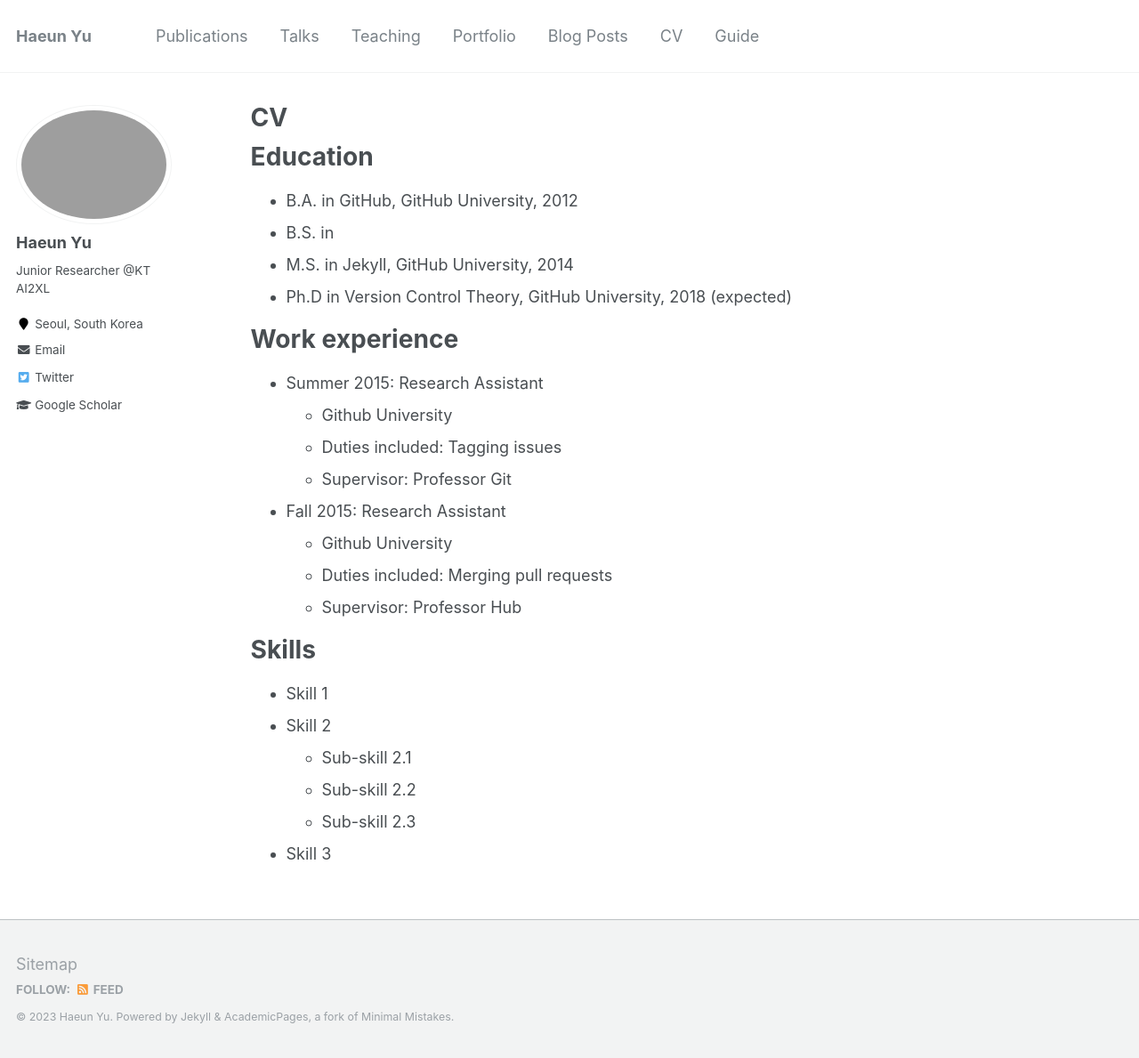
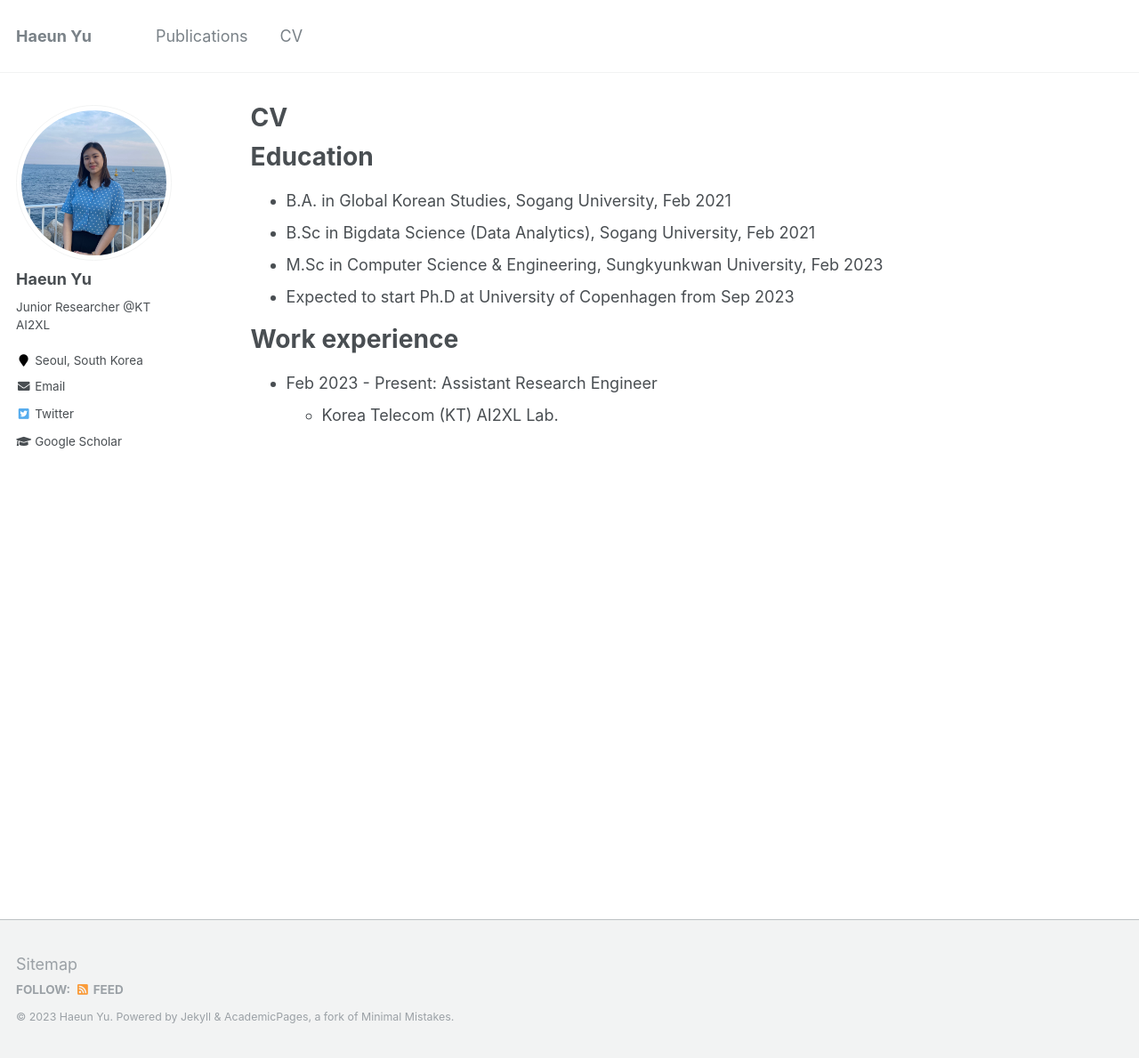
Before and after one commit to HaeunYu/haeunyu.github.io, a Jekyll site: the page built from _pages/cv.md, in a window 1280 px wide and 1189 px high. Shown: the whole window at 89% size. Built offline with Jekyll 4.4.1, drawn with Linux system fonts in a browser that asks for light colours.

Commit message:
color change

```diff
--- a/_config.yml
+++ b/_config.yml
@@ -77,13 +77,11 @@ analytics:
   google:
     tracking_id          :
 
-# favicon
-favicon: "pink_favicon.png"
 
 # Site Author
 author:
   name             : "Haeun Yu"
-  avatar           : "profile.png"
+  avatar           : "haeunyu.jpg"
   bio              : "Junior Researcher @KT AI2XL"
   location         : "Seoul, South Korea"
   employer         :
--- a/_data/navigation.yml
+++ b/_data/navigation.yml
@@ -3,20 +3,5 @@ main:
   - title: "Publications"
     url: /publications/
 
-  - title: "Talks"
-    url: /talks/
-
-  - title: "Teaching"
-    url: /teaching/
-
-  - title: "Portfolio"
-    url: /portfolio/
-
-  - title: "Blog Posts"
-    url: /year-archive/
-
   - title: "CV"
     url: /cv/
-
-  - title: "Guide"
-    url: /markdown/
--- a/_includes/head.html
+++ b/_includes/head.html
@@ -5,6 +5,8 @@
 {% include seo.html %}
 
 <link href="{% if site.atom_feed.path %}{{ site.atom_feed.path }}{% else %}{{ base_path }}/feed.xml{% endif %}" type="application/atom+xml" rel="alternate" title="{{ site.title }} Feed">
+
+<link rel="icon" href="{{ '/images/pink_favicon.png' | relative_url }}" type="image/x-icon">
 
 <!-- http://t.co/dKP3o1e -->
 <meta name="HandheldFriendly" content="True">
--- a/_pages/cv.md
+++ b/_pages/cv.md
@@ -11,28 +11,12 @@ redirect_from:
 
 Education
 ======
-* B.A. in GitHub, GitHub University, 2012
-* B.S. in
-* M.S. in Jekyll, GitHub University, 2014
-* Ph.D in Version Control Theory, GitHub University, 2018 (expected)
+* B.A. in Global Korean Studies, Sogang University, Feb 2021
+* B.Sc in Bigdata Science (Data Analytics), Sogang University, Feb 2021
+* M.Sc in Computer Science & Engineering, Sungkyunkwan University, Feb 2023
+* Expected to start Ph.D at University of Copenhagen from Sep 2023
 
 Work experience
 ======
-* Summer 2015: Research Assistant
-  * Github University
-  * Duties included: Tagging issues
-  * Supervisor: Professor Git
-
-* Fall 2015: Research Assistant
-  * Github University
-  * Duties included: Merging pull requests
-  * Supervisor: Professor Hub
-
-Skills
-======
-* Skill 1
-* Skill 2
-  * Sub-skill 2.1
-  * Sub-skill 2.2
-  * Sub-skill 2.3
-* Skill 3
+* Feb 2023 - Present: Assistant Research Engineer
+  * Korea Telecom (KT) AI2XL Lab.
```
Also changed, not shown: _data/navigation_old.yml (added, +22 -0 lines), images/haeunyu.jpg (added).
